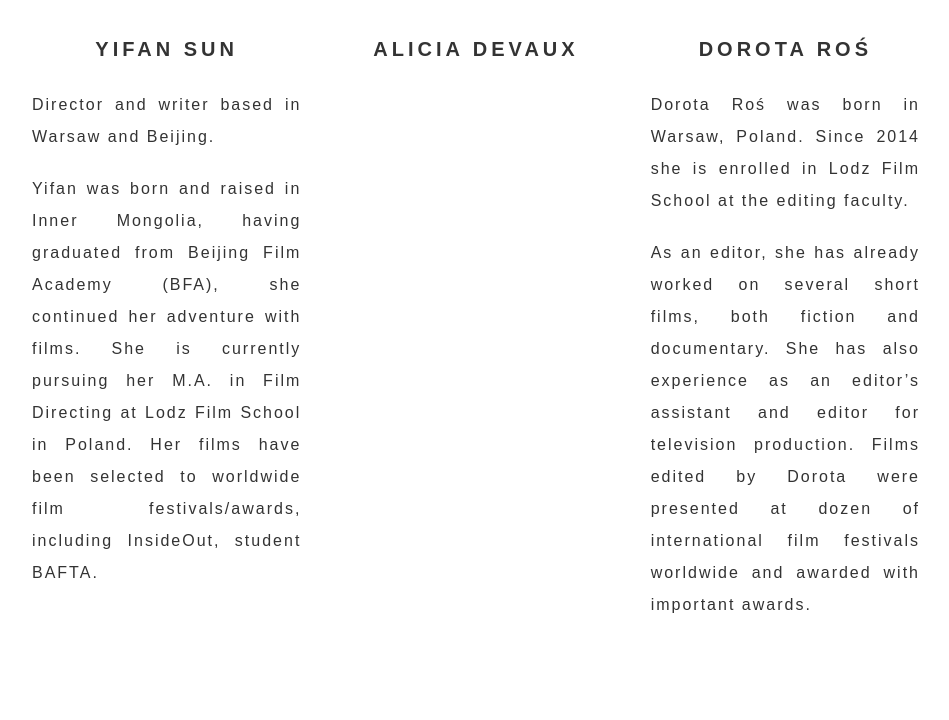
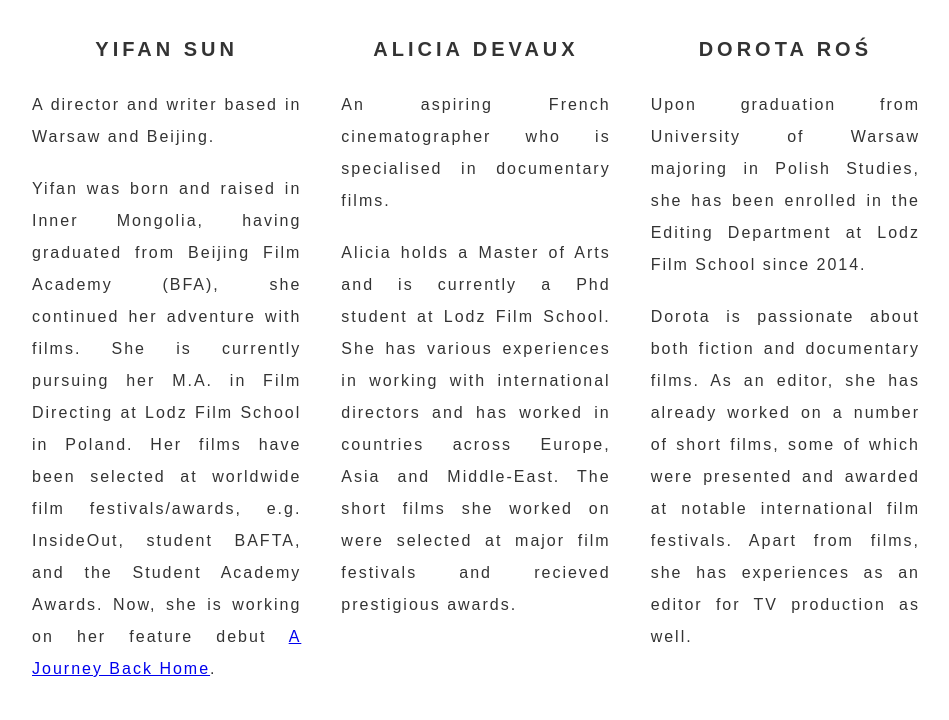
Before and after one commit to yifanfilm/yifanfilm.github.io, a plain HTML site: page family2.html in a window 1280 px wide. Shown: the part 1671-2391 px from the top of the page, without its empty margins (164-1113 px from the left). Drawn offline with nearby package versions, Linux system fonts and the light colour scheme; a web font is replaced by a local one.

Commit message:
Add files via upload
updated bio

```diff
--- a/family2.html
+++ b/family2.html
@@ -18,7 +18,10 @@
 <body>
     <header class="v-header container">
         <div class="fullscreen-video-wrap">
-            <video src="video.mp4" autoplay loop muted></video>
+            <video preload="auto" autoplay loop muted>
+                <source src="video.mp4" type="video/mp4"/>
+                <source src="video.webm" type="video/webm"/>
+            </video>
         </div>
         <div class="header-overlay"></div>
         <div class="header-content">
@@ -51,11 +54,11 @@
                     <h3><b>DIRECTOR</b></h3>
                     <img src="img/crew-yifan.jpg" class="rounded-circle" width="200" height="200"/>
                     <h3><b>YIFAN SUN</b></h3>
-                    <p class="bio">Director and writer based in Warsaw and Beijing.</p>
+                    <p class="bio">A director and writer based in Warsaw and Beijing.</p>
                     <p class="bio">Yifan was born and raised in Inner Mongolia, having graduated from Beijing Film
                         Academy (BFA), she continued her adventure with films.
                         She is currently pursuing her M.A. in Film Directing at Lodz Film School in Poland. Her films
-                        have been selected to worldwide film festivals/awards, including InsideOut, student BAFTA.
+                        have been selected at worldwide film festivals/awards, e.g. InsideOut, student BAFTA, and the Student Academy Awards. Now, she is working on her feature debut <a href="project.html">A Journey Back Home</a>.
                     </p>
 
                 </div>
@@ -64,6 +67,9 @@
                     <img src="img/crew-alicia.jpg" class="rounded-circle" width="200" height="200"/>
                     <h3><b>ALICIA DEVAUX</b></h3>
                     <p class="bio">
+                        An aspiring French cinematographer who is specialised in documentary films.</p>
+                    <p class="bio">
+                        Alicia holds a Master of Arts and is currently a Phd student at Lodz Film School. She has various experiences in working with international directors and has worked in countries across Europe, Asia and Middle-East. The short films she worked on were selected at major film festivals and recieved prestigious awards.
                     </p>
                 </div>
                 <div class="crew-list">
@@ -71,13 +77,9 @@
                     <img src="img/crew-dorota.jpg" class="rounded-circle" width="200" height="200"/>
                     <h3><b>DOROTA ROŚ</b></h3>
                     <p class="bio">
-                        Dorota Roś was born in Warsaw, Poland. Since 2014 she is enrolled in Lodz Film School
-                        at the editing faculty. </p>
+                        Upon graduation from University of Warsaw majoring in Polish Studies, she has been enrolled in the Editing Department at Lodz Film School since 2014.</p>
                     <p class="bio">
-                        As an editor, she has already worked on several short films, both
-                        fiction and documentary. She has also experience as an editor’s assistant and editor for
-                        television production. Films edited by Dorota were presented at dozen of international film
-                        festivals worldwide and awarded with important awards.
+                        Dorota is passionate about both fiction and documentary films. As an editor, she has already worked on a number of short films, some of which were presented and awarded at notable international film festivals. Apart from films,  she has experiences as an editor for TV production as well.
                     </p>
                 </div>
             </div>
```
